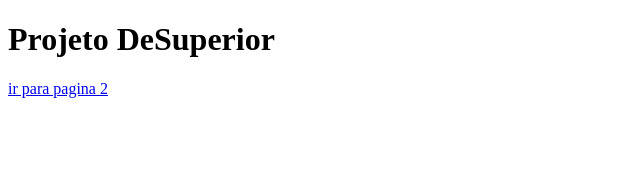
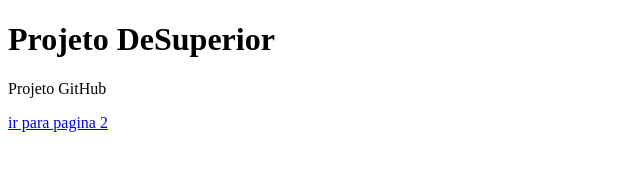
Before and after one commit to leoamonteiro/DevSuperior_Desafio-GitHub, a plain HTML site: page index.html in a window 1280 px wide. Shown: the whole page, without its empty margins (0-640 px from the left). Drawn offline with Linux system fonts and the light colour scheme.

Commit message:
primeira inclusao

```diff
--- a/index.html
+++ b/index.html
@@ -8,6 +8,7 @@
 </head>
 <body>
     <h1>Projeto DeSuperior</h1>
+    <p>Projeto GitHub</p>
     <a href="pagina2.html">ir para pagina 2</a>
 </body>
 </html>
```
